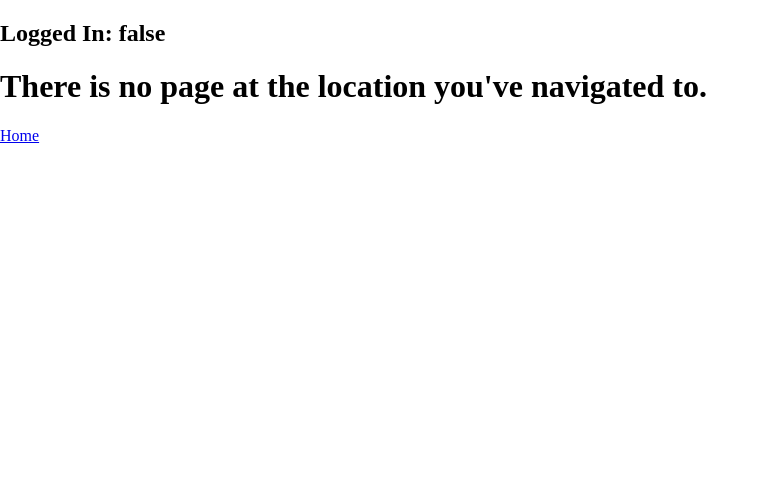
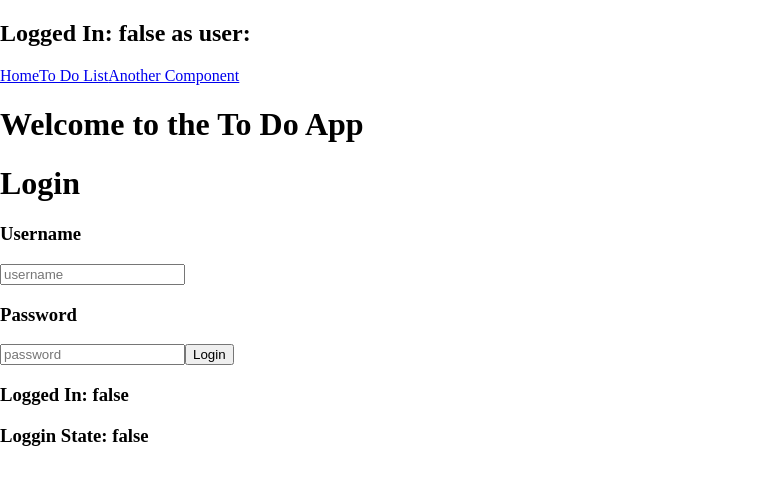
Before and after one commit to lwood54/todo-w-Recoil, a React (Create React App) app: page /anotherComp in a window 1280 px wide. Shown: the top 484 px of the page, without its empty margins (0-769 px from the left). Built offline with nearby package versions, Linux system fonts and the light colour scheme.

Commit message:
updated typescript definitions, minor code refactor

```diff
--- a/src/App.tsx
+++ b/src/App.tsx
@@ -1,22 +1,23 @@
 import React from "react";
-import { RecoilRoot, atom, selector, useRecoilState, useRecoilValue } from "recoil";
+import { RecoilRoot } from "recoil";
 import { BrowserRouter as Router, Route, Switch } from "react-router-dom";
 import Welcome from "./components/Login/Welcome";
 import ToDo from "./components/ToDo/ToDo";
 import Error from "./components/Error/Error";
 import ProtectedRoute from "./components/ProtectedRoute";
-import LoginObserver from "./components/LoginObserver";
+import NavBar from "./components/NavBar";
+import AnotherComp from "./components/AnotherComp";
 
 function App() {
   return (
     <div className="App">
       <RecoilRoot>
-        <LoginObserver />
         <Router>
+          <NavBar />
           <Switch>
             <Route path="/" exact component={Welcome} />
             <ProtectedRoute path="/todo/:username" component={ToDo} />
-            <ProtectedRoute path="/alttodo" component={ToDo} />
+            <ProtectedRoute path="/anotherComp" component={AnotherComp} />
             <Route component={Error} />
           </Switch>
         </Router>
--- a/src/atoms/userAtoms.ts
+++ b/src/atoms/userAtoms.ts
@@ -4,3 +4,8 @@ export const loginState = atom({
   key: 'loggedIn', // unique ID (with respect to other atoms/selectors)
   default: false, // default value (aka initial value)
 });
+
+export const usernameState = atom({
+  key: 'username',
+  default: ""
+})
--- /dev/null
+++ b/src/components/AnotherComp.tsx
@@ -0,0 +1,11 @@
+import React from "react";
+
+function AnotherComp() {
+  return (
+    <div>
+      <h1>Here lies another component.</h1>
+    </div>
+  );
+}
+
+export default AnotherComp;
--- a/src/components/Login/Login.tsx
+++ b/src/components/Login/Login.tsx
@@ -1,20 +1,20 @@
 /**@jsxImportSource @emotion/react */
 import React, { useState } from "react";
+import { History } from "history";
 import { withRouter } from "react-router-dom";
 import { jsx, css } from "@emotion/react";
 import { danger, success } from "./Login.styles";
-import { loginState } from "../../atoms/userAtoms";
+import { loginState, usernameState } from "../../atoms/userAtoms";
 import { useRecoilState } from "recoil";
 
-function Login(props: any) {
-  const [username, setUsername] = useState("");
+const Login: React.FC<{ history: History }> = ({ history }) => {
+  const [username, setUsername] = useRecoilState(usernameState);
   const [password, setPassword] = useState("");
   const [loggedIn, setLoggedIn] = useRecoilState(loginState);
   const [loginError, setLoginError] = useState(false);
 
-  function handleLoginFieldInput(e: React.ChangeEvent<HTMLInputElement>) {
-    let name = e.currentTarget.name;
-    let val = e.currentTarget.value;
+  // destructuring currentTarget.name and currentTarget.value and assigning value to val
+  function handleLoginFieldInput({ currentTarget: { name, value: val } }: React.ChangeEvent<HTMLInputElement>) {
     switch (name) {
       case "username":
         setUsername(val);
@@ -32,14 +32,17 @@ function Login(props: any) {
     // hard coded validation
     if (username === "Logan" && password === "password") {
       setLoggedIn(true);
+
       // NOTE: if no setTimeout, recoil state is not updated quickly enough
       // and component will only see previous state
       setTimeout(() => {
-        props.history.push(`/todo/${username}`); // to use, import withRouter from 'react-router-dom' and export default withRouter(component)
+        history.push(`/todo/${username}`); // to use, import withRouter from 'react-router-dom' and export default withRouter(component)
       }, 0);
     } else {
       setLoggedIn(false);
       setLoginError(true);
+      setUsername("");
+      setPassword("");
     }
   }
   return (
@@ -66,6 +69,7 @@ function Login(props: any) {
       </form>
     </div>
   );
-}
+};
 
+// withRouter is required in order to have access to props.history
 export default withRouter(Login);
--- a/src/components/LoginObserver.tsx
+++ /dev/null
@@ -1,14 +0,0 @@
-import React from "react";
-import { useRecoilState } from "recoil";
-import { loginState } from "../atoms/userAtoms";
-
-function LoginObserver() {
-  const [loggedIn, setLoggedIn] = useRecoilState(loginState);
-  return (
-    <div>
-      <h2>Logged In: {loggedIn.toString()}</h2>
-    </div>
-  );
-}
-
-export default LoginObserver;
--- /dev/null
+++ b/src/components/NavBar.tsx
@@ -0,0 +1,21 @@
+import React from "react";
+import { useRecoilState, useRecoilValue } from "recoil";
+import { loginState, usernameState } from "../atoms/userAtoms";
+import { Link } from "react-router-dom";
+
+function LoginObserver() {
+  const loggedIn = useRecoilValue(loginState);
+  const username = useRecoilValue(usernameState);
+  return (
+    <div>
+      <h2>
+        Logged In: {loggedIn.toString()} as user: {username}
+      </h2>
+      <Link to="/">Home</Link>
+      <Link to={`/todo/${username}`}>To Do List</Link>
+      <Link to="/anotherComp">Another Component</Link>
+    </div>
+  );
+}
+
+export default LoginObserver;
--- a/src/components/ProtectedRoute.tsx
+++ b/src/components/ProtectedRoute.tsx
@@ -1,31 +1,12 @@
-import React from "react";
 import { Redirect, Route } from "react-router-dom";
-import { useRecoilState } from "recoil";
+import { useRecoilValue } from "recoil";
 import { loginState } from "../atoms/userAtoms";
+import Welcome from "./Login/Welcome";
 
-// interface Props {
-//   path: String;
-//   component: typeof React.Component;
-// }
-function ProtectedRoute({ component: Component, ...rest }: any) {
-  const [loggedIn, setLoggedIn] = useRecoilState(loginState);
+const ProtectedRoute: React.FC<{ path: string; component: React.FC }> = ({ path, component: Component, ...rest }) => {
+  const loggedIn = useRecoilValue(loginState);
   console.log("loggedIn: ", loggedIn.toString());
-  return (
-    <Route
-      {...rest}
-      render={(props) =>
-        loggedIn ? (
-          <Component {...props} />
-        ) : (
-          <Redirect
-            to={{
-              pathname: "/",
-            }}
-          />
-        )
-      }
-    />
-  );
-}
+  return loggedIn ? <Route {...rest} path={path} component={Component} /> : <Route path="/" component={Welcome} />;
+};
 
 export default ProtectedRoute;
```
Also changed, not shown: 1 other file (tests, documents, lock files or other folders).
